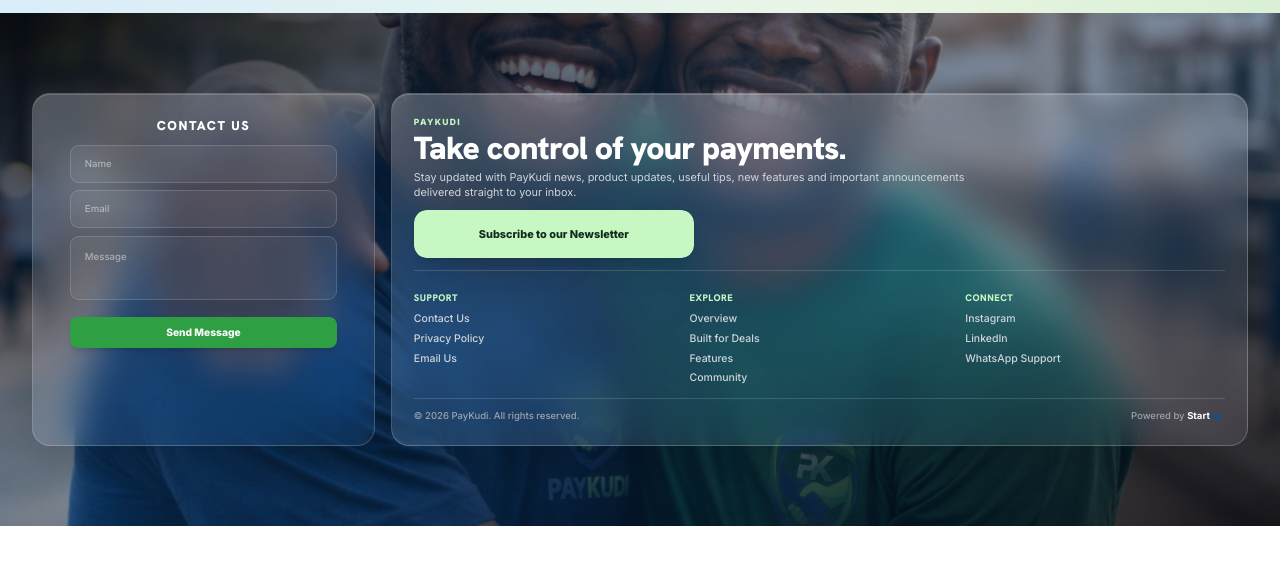
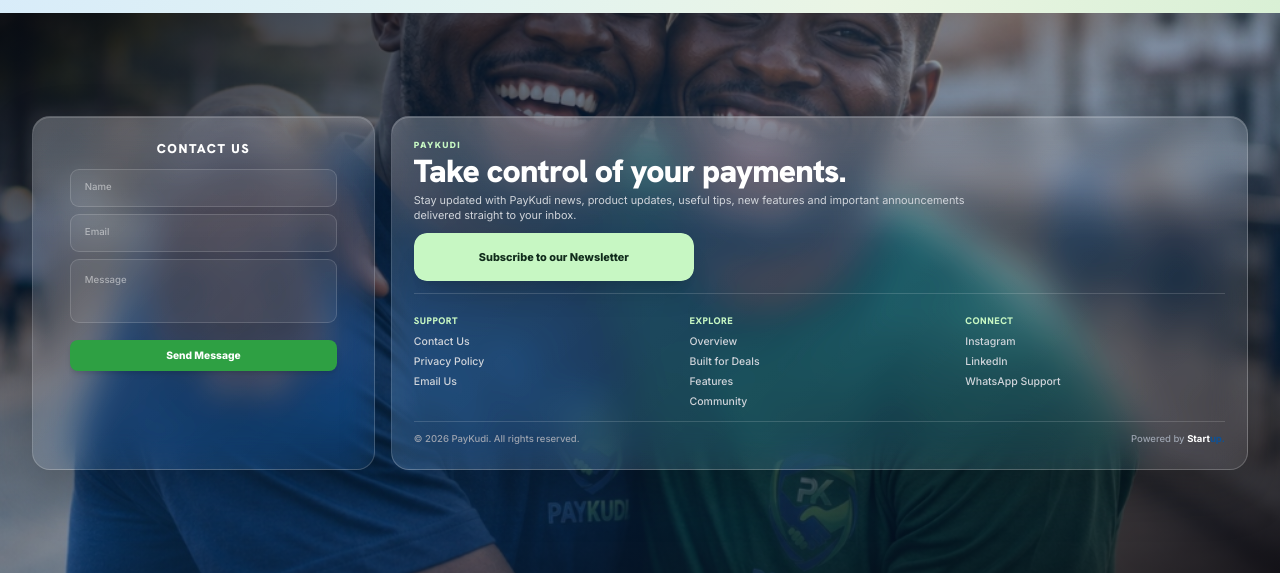
Before and after one commit to STARTUPBUILDtech/PAYKUDI, a website: page index.html in a window 1280 px wide. Shown: the part 2528-3101 px from the top of the page. Before the commit the page ends 3054 px from the top, so only its background shows below. Drawn offline with nearby package versions, Linux system fonts and the light colour scheme.

Commit message:
Set footer section height to 70vh so background photo occupies 70% viewport view

```diff
--- a/index.html
+++ b/index.html
@@ -1571,9 +1571,9 @@
 
 
   <!-- ================= PAYKUDI GLOSSY TWO-TILE FOOTER ================= -->
-  <footer id="footerSection" class="relative overflow-hidden px-4 sm:px-6 lg:px-8 py-12 sm:py-16 lg:py-20 min-h-[480px] flex items-center">
-
-    <!-- Existing PayKudi Photo Background (Full Size Display) -->
+  <footer id="footerSection" class="relative overflow-hidden px-4 sm:px-6 lg:px-8 py-10 sm:py-14 min-h-[70vh] flex items-center justify-center">
+
+    <!-- Existing PayKudi Photo Background (70% Viewport View) -->
     <div class="absolute inset-0 z-0 overflow-hidden">
       <img src="paykudi-contact-photo.jpg" alt="PayKudi Team" class="w-full h-full object-cover object-center" />
       <div class="absolute inset-0 bg-gradient-to-br from-gray-950/85 via-[#0E5296]/40 to-gray-950/85"></div>
```
